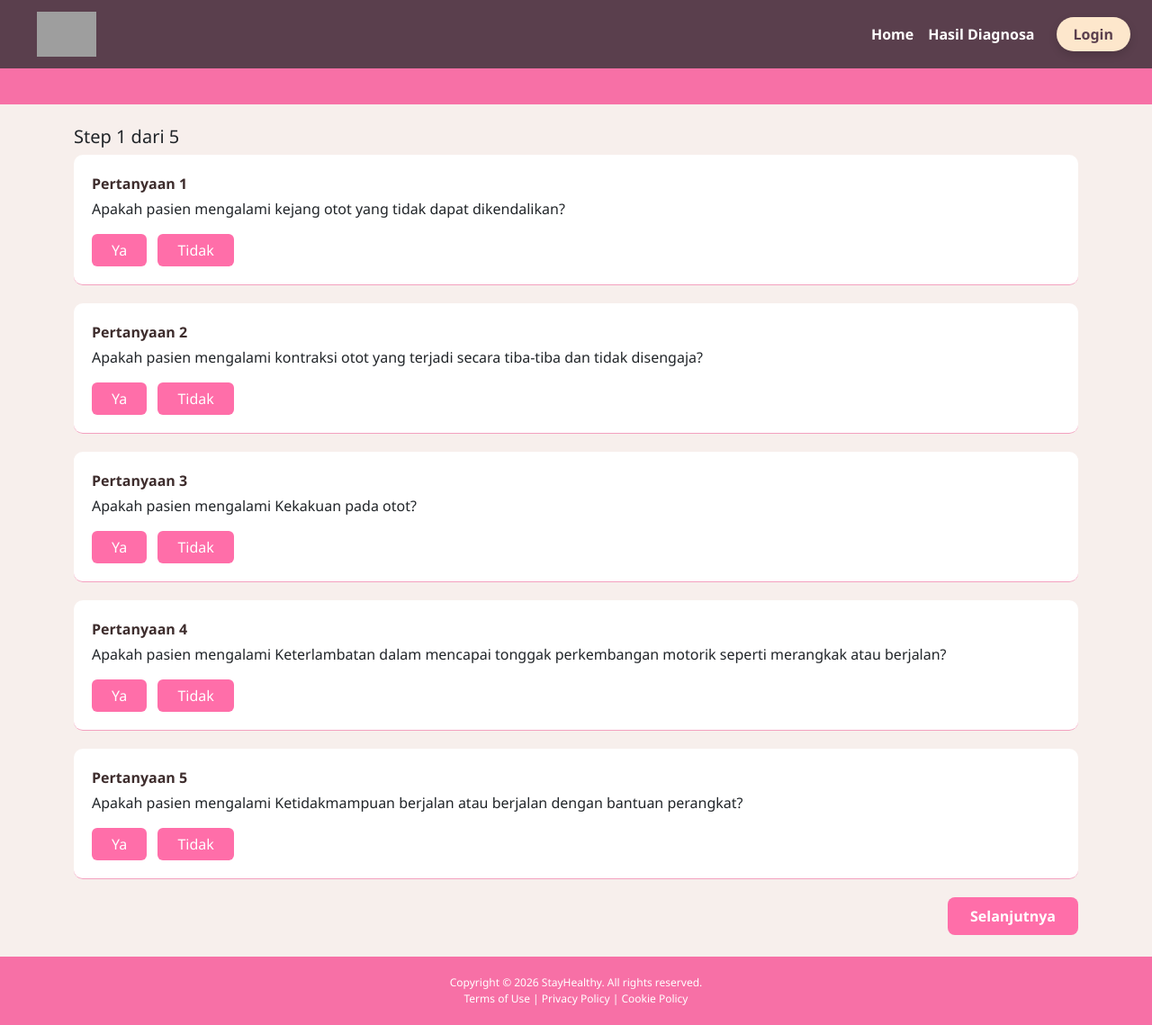
After one commit to tembokbaleko123/Pengembangan-Web-Service-Untuk-Deteksi-Dini-Penyakit, a Flask app: template templates/diagnosa.html in a window 1280 px wide. The commit adds this page. Shown: the whole page at 90% size. Run offline with Flask 3, Linux system fonts and the light colour scheme; the template is opened without the code that fills it, so the values that code supplies are empty; grey boxes are pictures that could not be loaded.

Commit message:
halaman diagnosa, profil, edit profil

```diff
--- a/static/style.css
+++ b/static/style.css
@@ -1,36 +1,252 @@
+/* =====================
+   GLOBAL
+===================== */
 body {
-    font-family: Arial, sans-serif;
-    background: #f4f6f8;
+    background-color: #f7efec;
+    font-family: 'Segoe UI', Tahoma, sans-serif;
 }
 
-.container {
-    width: 500px;
-    margin: 40px auto;
-    background: white;
-    padding: 20px;
-    border-radius: 6px;
+/* =====================
+   NAVBAR
+===================== */
+.custom-navbar,
+.navbar-custom {
+    background-color: #5a3f4d;
 }
 
-.gejala {
+.navbar-custom .nav-link {
+    color: #ffffff;
+    font-weight: 600;
+}
+
+.navbar-custom .nav-link:hover {
+    color: #ffd6e7;
+}
+
+/* Logo */
+.logo-img {
+    height: 50px;
+    width: auto;
+    padding-left: 20px;
+}
+
+.logo {
+    width: 100px;
+    height: 50px;
+    object-fit: contain;
+    margin-right: 10px;
+}
+
+.brand-text {
+    color: #ffffff;
+    font-weight: 600;
+    font-size: 18px;
+}
+
+/* Login Button */
+.btn-login {
+    background-color: #fde7cc;
+    color: #5a3f4d;
+    border-radius: 20px;
+    font-weight: 600;
+    padding: 6px 18px;
+    box-shadow: 0 4px 10px rgba(0, 0, 0, 0.15);
+    transition: all 0.3s ease;
+}
+
+.btn-login:hover {
+    background-color: #fbd3a3;
+    transform: translateY(-2px);
+}
+
+/* =====================
+   HEADER / STRIP
+===================== */
+.hero-strip,
+.header-pink {
+    height: 40px;
+    background-color: #f770a6;
+}
+
+/* =====================
+   HERO SECTION
+===================== */
+.hero-section {
+    background-color: #f7efec;
+    padding: 60px 0;
+}
+
+.hero-img {
+    height: 300px;
+    width: auto;
+}
+
+.hero-title {
+    font-weight: bold;
     margin-bottom: 15px;
 }
 
-.gejala input[type="range"] {
-    width: 100%;
+.hero-desc {
+    font-size: 16px;
+    margin-bottom: 25px;
 }
 
-button {
-    width: 100%;
-    padding: 10px;
-    background: #007bff;
-    color: white;
-    border: none;
-    border-radius: 4px;
+/* CTA Diagnosa */
+.btn-diagnosa {
+    background: linear-gradient(135deg, #ff7eb3, #ff5fa2);
+    color: #fff;
+    padding: 14px 36px;
+    font-size: 16px;
+    font-weight: 600;
+    border-radius: 30px;
+    box-shadow: 0 10px 25px rgba(255, 95, 162, 0.35);
+    transition: all 0.3s ease;
+    text-decoration: none;
+    display: inline-block;
 }
 
-.hasil {
-    margin-top: 20px;
-    background: #e9ecef;
-    padding: 10px;
-    border-radius: 4px;
+.btn-diagnosa:hover {
+    background: linear-gradient(135deg, #ff5fa2, #ff3b90);
+    transform: translateY(-2px);
+    box-shadow: 0 14px 30px rgba(255, 95, 162, 0.45);
+    color: #fff;
 }
+
+/* =====================
+   PETUNJUK
+===================== */
+.petunjuk-section {
+    background-color: #ffffff;
+    padding: 70px 0;
+}
+
+.petunjuk-card {
+    background-color: #fde7cc;
+    border-radius: 12px;
+    border: none;
+}
+
+/* =====================
+   QUESTION SECTION
+===================== */
+.question-box {
+    background-color: #ffffff;
+    padding: 20px;
+    border-radius: 10px;
+    margin-bottom: 20px;
+    border-bottom: 1px solid #f3a1bf;
+}
+
+.question-title {
+    font-weight: 600;
+    color: #3d2c2c;
+    margin-bottom: 4px;
+}
+
+/* =====================
+   BUTTONS
+===================== */
+.btn-answer {
+    background-color: #ff6ea9;
+    color: #ffffff;
+    border-radius: 6px;
+    padding: 6px 22px;
+    font-weight: 500;
+    border: none;
+}
+
+.btn-answer:hover {
+    background-color: #ff4f96;
+    color: #ffffff;
+}
+
+.btn-next {
+    background-color: #ff6ea9;
+    color: #ffffff;
+    border-radius: 8px;
+    padding: 8px 24px;
+    font-weight: 600;
+}
+
+.btn-next:hover {
+    background-color: #ff4f96;
+}
+
+/* =====================
+   RANGE SLIDER
+===================== */
+.form-range,
+.custom-range {
+    height: 8px;
+    border-radius: 10px;
+    background: #e0e0e0;
+}
+
+.form-range::-webkit-slider-runnable-track,
+.custom-range::-webkit-slider-runnable-track {
+    background-color: #f9faf7;
+    height: 6px;
+    border-radius: 10px;
+}
+
+.form-range::-moz-range-track {
+    background-color: #ffffff;
+    height: 6px;
+    border-radius: 10px;
+}
+
+.form-range::-webkit-slider-thumb,
+.custom-range::-webkit-slider-thumb {
+    -webkit-appearance: none;
+    appearance: none;
+    width: 18px;
+    height: 18px;
+    background: #ff6ea9;
+    border-radius: 50%;
+    border: 2px solid #ff6ea9;
+    margin-top: -6px;
+    cursor: pointer;
+}
+
+.form-range::-moz-range-thumb {
+    width: 18px;
+    height: 18px;
+    background-color: #ff6ea9;
+    border-radius: 50%;
+    border: 2px solid #ff6ea9;
+}
+
+/* =====================
+   INFORMASI & CARD
+===================== */
+.informasi-section {
+    padding: 60px 0;
+}
+
+.card {
+    border-radius: 15px;
+}
+
+.result-title {
+    font-weight: bold;
+    color: #3b2b44;
+}
+
+.chart-wrapper {
+    width: 280px;
+    max-width: 280px;
+    height: 300px;
+    margin: 0 auto;
+}
+
+/* =====================
+   FOOTER
+===================== */
+.footer,
+footer {
+    background-color: #f770a6;
+    color: white;
+    text-align: center;
+    padding: 20px;
+    font-size: 12px;
+}
--- /dev/null
+++ b/templates/diagnosa.html
@@ -0,0 +1,183 @@
+<!DOCTYPE html>
+<html lang="id">
+
+<head>
+    <meta charset="UTF-8">
+    <title>StayHealthy - Diagnosis</title>
+    <meta name="viewport" content="width=device-width, initial-scale=1">
+
+    <!-- Bootstrap -->
+    <link href="https://cdn.jsdelivr.net/npm/bootstrap@5.3.2/dist/css/bootstrap.min.css" rel="stylesheet">
+
+    <!-- Custom CSS -->
+    <link rel="stylesheet" href="/static/style.css">
+</head>
+
+<body>
+
+    <!-- ================= NAVBAR ================= -->
+    <nav class="navbar navbar-expand-lg navbar-custom px-4">
+        <a class="navbar-brand d-flex align-items-center" href="#">
+            <img src="/asset/pws.png" alt="Logo StayHealthy" class="logo">
+        </a>
+
+        <div class="collapse navbar-collapse justify-content-end">
+            <ul class="navbar-nav me-3">
+                <li class="diagnosa.html"><a class="nav-link" href="#">Home</a></li>
+                <li class="nav-item"><a class="nav-link" href="#">Hasil Diagnosa</a></li>
+            </ul>
+            <a href="/templates/profile.html" class="btn btn-login">Login</a>
+
+        </div>
+    </nav>
+
+    <div class="header-pink"></div>
+
+    <div class="container my-4" id="app"></div>
+
+    <!-- ================= FOOTER ================= -->
+    <footer>
+        Copyright © 2026 StayHealthy. All rights reserved.<br>
+        Terms of Use | Privacy Policy | Cookie Policy
+    </footer>
+
+    <!-- ================= JAVASCRIPT ================= -->
+    <script>
+        const pertanyaan = [
+            "Apakah pasien mengalami kejang otot yang tidak dapat dikendalikan?",
+            "Apakah pasien mengalami kontraksi otot yang terjadi secara tiba-tiba dan tidak disengaja?",
+            "Apakah pasien mengalami Kekakuan pada otot?",
+            "Apakah pasien mengalami Keterlambatan dalam mencapai tonggak perkembangan motorik seperti merangkak atau berjalan?",
+            "Apakah pasien mengalami Ketidakmampuan berjalan atau berjalan dengan bantuan perangkat?",
+            "Apakah pasien mengalami Hiperrefleksia atau hiporefleksia?",
+            "Apakah pasien mengalami Gerakan kaku atau tidak alami?",
+            "Apakah pasien mengalami Keterlambatan perkembangan motorik?",
+            "Apakah pasien mengalami Kesulitan mengendalikan gerakan tubuh?",
+            "Apakah pasien mengalami Gangguan gerakan refleks?",
+            "Apakah pasien mengalami Gangguan bicara?",
+            "Apakah pasien mengalami Kejang atau epilepsi?",
+            "Apakah pasien mengalami Kesulitan mengontrol buang air kecil?",
+            "Apakah pasien mengalami Gangguan sensorik?",
+            "Apakah pasien mengalami Gerakan tubuh tidak terkoordinasi?",
+            "Apakah pasien mengalami Gangguan keseimbangan?",
+            "Apakah pasien mengalami Kesulitan menjaga posisi tubuh?",
+            "Apakah pasien mengalami Kesulitan menelan?",
+            "Apakah pasien mengalami Gangguan mengunyah?",
+            "Apakah pasien mengalami Kelainan postur?",
+            "Apakah pasien mengalami Masalah koordinasi?",
+            "Apakah pasien mengalami Gangguan motorik halus?",
+            "Apakah pasien mengalami Kontraktur otot?",
+            "Apakah pasien sering jatuh?",
+            "Apakah pasien mengalami Kelemahan otot?"
+        ];
+
+        let currentStep = 1;
+        let jawaban = {};
+        const app = document.getElementById("app");
+
+        function render() {
+            app.innerHTML = "";
+
+            let start = (currentStep - 1) * 5;
+            let end = start + 5;
+
+            app.innerHTML += `<h5>Step ${currentStep} dari 5</h5>`;
+
+            for (let i = start; i < end; i++) {
+                let no = i + 1;
+                let nilai = jawaban[no] ?? 0;
+                let percent = nilai * 100;
+
+                app.innerHTML += `
+        <div class="question-box">
+            <p class="question-title">Pertanyaan ${no}</p>
+            <p>${pertanyaan[i]}</p>
+
+            <button class="btn btn-answer me-2" onclick="jawabYa(${no})">Ya</button>
+            <button class="btn btn-answer" onclick="jawabTidak(${no})">Tidak</button>
+
+            <div id="range-${no}" class="mt-3 ${nilai > 0 ? '' : 'd-none'}">
+                <input type="range"
+                    class="form-range custom-range"
+                    min="0" max="1" step="0.1"
+                    value="${nilai}"
+                    style="background: linear-gradient(to right,#0d6efd ${percent}%,#e0e0e0 ${percent}%)"
+                    oninput="updateRange(${no}, this)">
+                <p>Nilai: <span id="nilai-${no}">${nilai}</span></p>
+            </div>
+        </div>`;
+            }
+
+            app.innerHTML += `
+    <div class="text-end mt-3">
+        ${currentStep > 1
+                    ? `<button class="btn btn-secondary me-2" onclick="prevStep()">Sebelumnya</button>`
+
+                    : ``}
+        ${currentStep < 5
+                    ? `<button class="btn btn-next" onclick="nextStep()">Selanjutnya</button>`
+                    : `<button class="btn btn-next" onclick="lihatHasil()">Lihat Hasil</button>`}
+    </div>`;
+        }
+
+        function jawabYa(no) {
+            document.getElementById(`range-${no}`).classList.remove("d-none");
+        }
+
+        function jawabTidak(no) {
+            document.getElementById(`range-${no}`).classList.add("d-none");
+            jawaban[no] = 0;
+            document.getElementById(`nilai-${no}`).innerText = 0;
+        }
+
+        function updateRange(no, slider) {
+            let percent = slider.value * 100;
+
+            slider.style.background =
+                `linear-gradient(to right,#0d6efd ${percent}%,#e0e0e0 ${percent}%)`;
+
+            jawaban[no] = slider.value;
+            document.getElementById(`nilai-${no}`).innerText = slider.value;
+        }
+
+        function nextStep() {
+            currentStep++;
+            render();
+            window.scrollTo({ top: 0, behavior: "smooth" });
+        }
+
+        function prevStep() {
+            if (currentStep > 1) {
+                currentStep--;
+                render();
+                window.scrollTo({ top: 0, behavior: "smooth" });
+            }
+        }
+
+        function lihatHasil() {
+            let total = 0;
+            for (let i = 1; i <= 25; i++) {
+                total += parseFloat(jawaban[i] || 0);
+            }
+            alert("Total skor: " + total.toFixed(2));
+        }
+
+        render();
+    </script>
+
+    <script>
+        function updateRange(no, slider) {
+            let percent = slider.value * 100;
+
+            slider.style.background =
+                `linear-gradient(to right, #0d6efd ${percent}%, #e0e0e0 ${percent}%)`;
+
+            document.getElementById(`nilai-${no}`).innerText = slider.value;
+            jawaban[no] = slider.value;
+        }
+    </script>
+
+
+</body>
+
+</html>
```
Also changed, not shown: templates/edit_profile.html (added, +99 -0 lines), templates/profile.html (added, +100 -0 lines).
